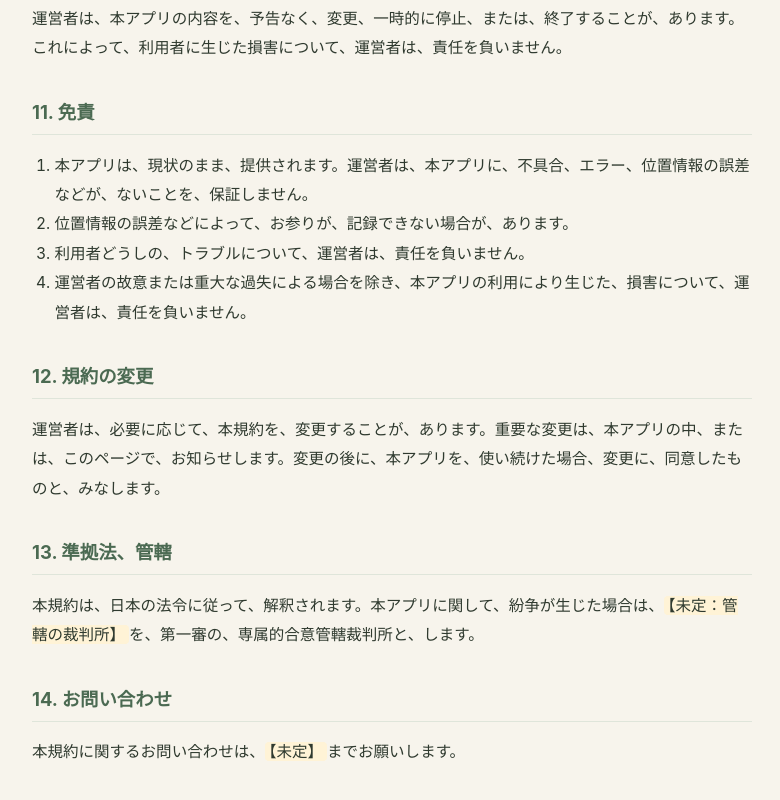
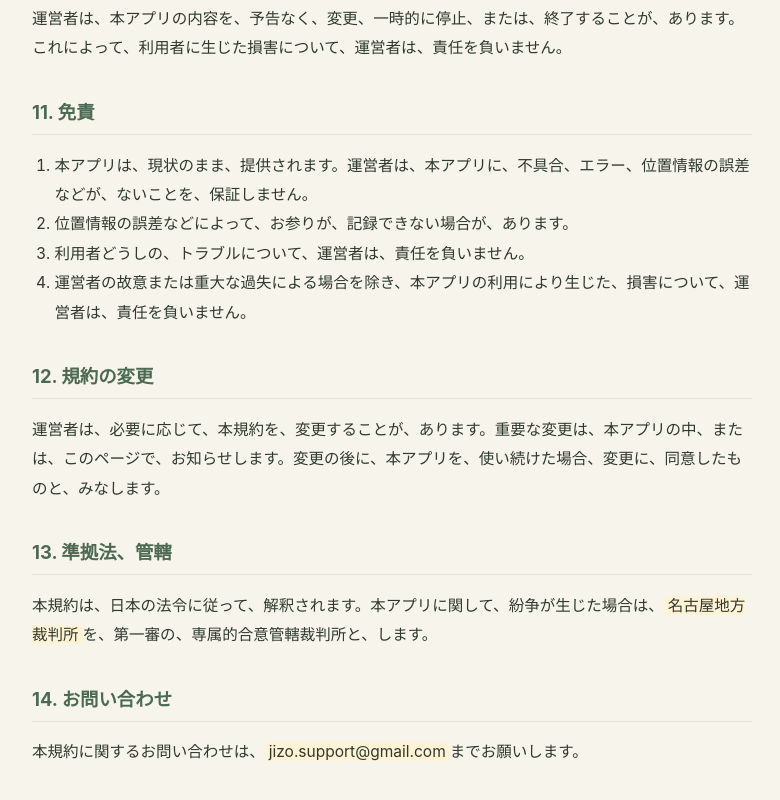
Before and after one commit to mako10ama/privacy-policy, a plain HTML site: page jizo/terms.html in a window 1280 px wide. Shown: the part 2824-3624 px from the top of the page, without its empty margins (248-1028 px from the left). Drawn offline with Linux system fonts and the light colour scheme.

Commit message:
jizo.support@gmail.com

```diff
--- a/jizo/terms.html
+++ b/jizo/terms.html
@@ -115,10 +115,10 @@
 <p>運営者は、必要に応じて、本規約を、変更することが、あります。重要な変更は、本アプリの中、または、このページで、お知らせします。変更の後に、本アプリを、使い続けた場合、変更に、同意したものと、みなします。</p>
 
 <h2>13. 準拠法、管轄</h2>
-<p>本規約は、日本の法令に従って、解釈されます。本アプリに関して、紛争が生じた場合は、<span class="todo">【未定：管轄の裁判所】</span>を、第一審の、専属的合意管轄裁判所と、します。</p>
+<p>本規約は、日本の法令に従って、解釈されます。本アプリに関して、紛争が生じた場合は、<span class="todo">名古屋地方裁判所</span>を、第一審の、専属的合意管轄裁判所と、します。</p>
 
 <h2>14. お問い合わせ</h2>
-<p>本規約に関するお問い合わせは、<span class="todo">【未定】</span>までお願いします。</p>
+<p>本規約に関するお問い合わせは、<span class="todo">jizo.support@gmail.com</span>までお願いします。</p>
 
 </main>
 </body>
```
